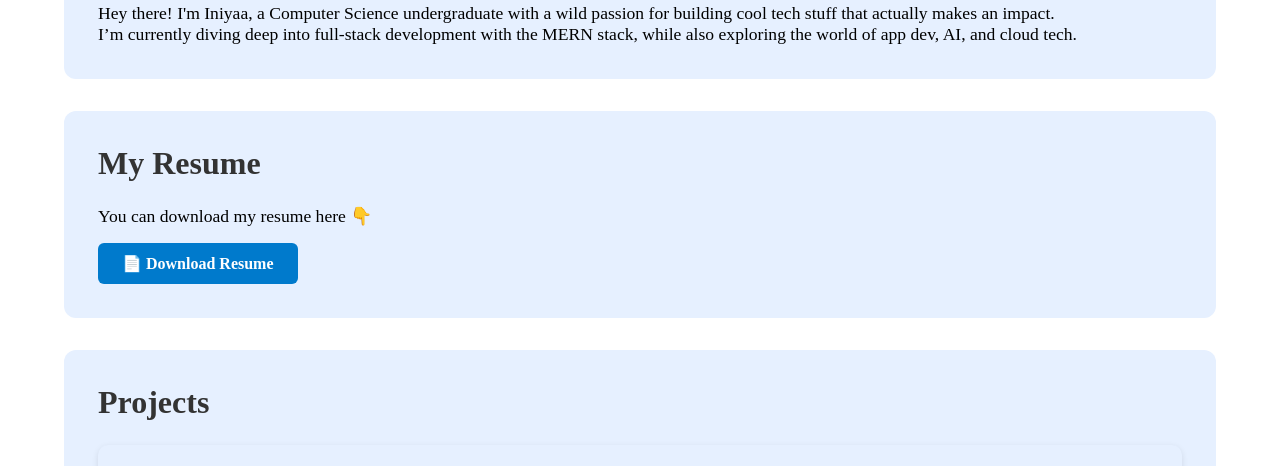
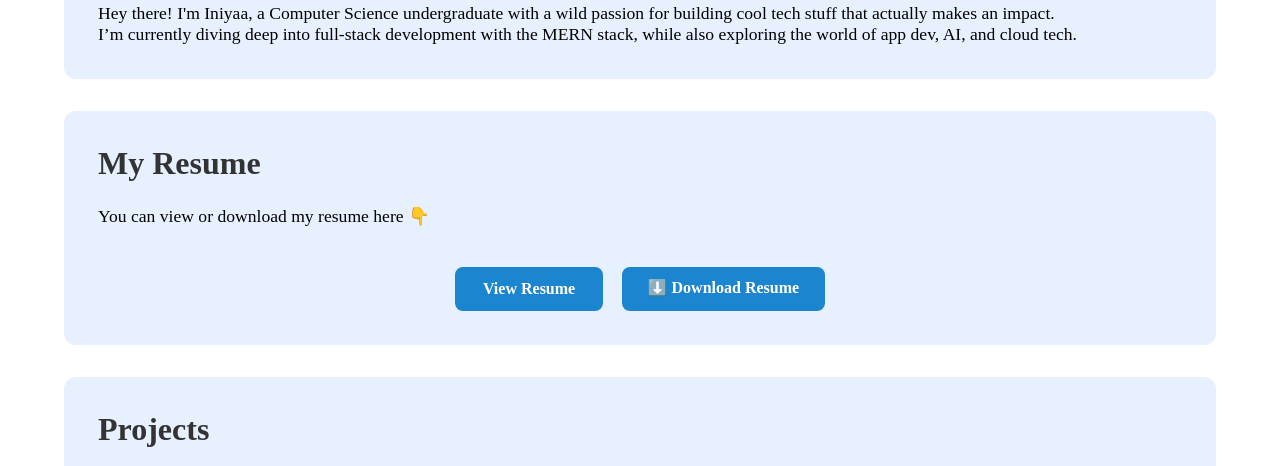
Before and after one commit to INIYAA12/iniyaa-portfolio, a plain HTML site: page index.html in a window 1280 px wide. Shown: the part 668-1134 px from the top of the page. Drawn offline with nearby package versions, Linux system fonts and the light colour scheme.

Commit message:
➕ Added View Resume button

```diff
--- a/index.html
+++ b/index.html
@@ -44,8 +44,16 @@
 <!-- 📄 Resume Section -->
 <section class="section-box" id="resume" data-aos="fade-right">
   <h2>My Resume</h2>
-  <p>You can download my resume here 👇</p>
-  <a href="resume.pdf" download class="resume-btn">📄 Download Resume</a>
+  <p>You can view or download my resume here 👇</p>
+   <div class="resume-actions">
+    <a href="resume.pdf" target="_blank" class="resume-btn view">
+       View Resume
+    </a>
+
+    <a href="resume.pdf" download class="resume-btn download">
+      ⬇️ Download Resume
+    </a>
+  </div>
 </section>
 
 <!-- 🚀 Projects Section -->
--- a/style.css
+++ b/style.css
@@ -287,3 +287,42 @@ footer {
   cursor: pointer;
   margin-left: auto;
 }
+.resume-actions {
+  display: flex;
+  justify-content: center;
+  gap: 1.2rem;
+  margin-top: 1.5rem;
+  flex-wrap: wrap;
+}
+
+.resume-btn {
+  padding: 0.7rem 1.6rem;
+  border-radius: 8px;
+  font-weight: 600;
+  text-decoration: none;
+  transition: all 0.3s ease;
+}
+
+/* View button */
+.resume-btn.view {
+   background-color: #1c85d0;
+  color: #fff;
+  border: 2px solid #1c85d0;
+}
+
+.resume-btn.view:hover {
+  background-color: #1c85d0;
+  color: #fff;
+  transform: translateY(-3px);
+}
+
+/* Download button */
+.resume-btn.download {
+  background-color: #1c85d0;
+  color: #fff;
+}
+
+.resume-btn.download:hover {
+  background-color: #093c60;
+  transform: translateY(-3px);
+}
```
Also changed, not shown: 1 other file.
